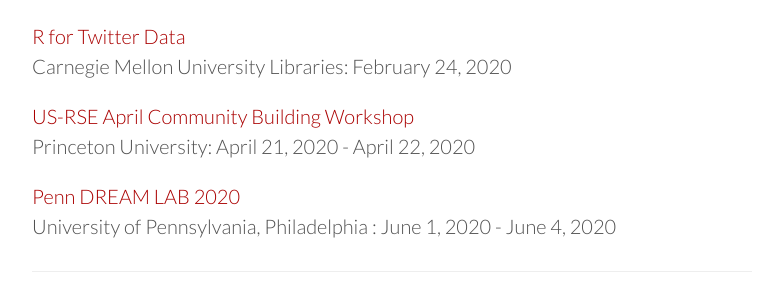
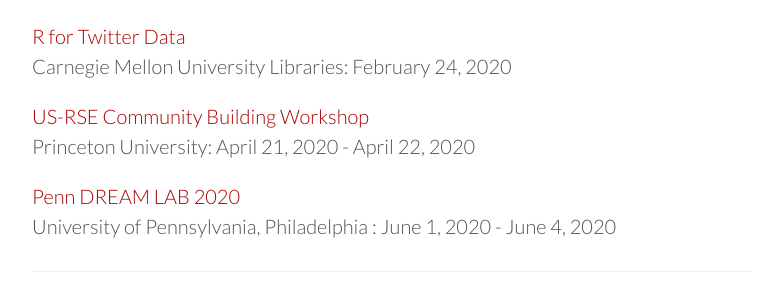
Before and after one commit to mdlincoln/mdlincoln.github.io, a Jekyll site: the page built from index.md, in a window 1280 px wide. Shown: the part 679-978 px from the top of the page, without its empty margins (248-1032 px from the left). Built offline with Jekyll 4.4.1, drawn with Linux system fonts in a browser that asks for light colours; nearby versions of some CDN libraries; a script that is not in the unit is left out.

Commit message:
remove "april" from USRSE description

```diff
--- a/_data/travel.yaml
+++ b/_data/travel.yaml
@@ -16,7 +16,7 @@
     location: Carnegie Mellon University Libraries
     url: 'https://cmu.libcal.com/event/6019637'
     venue: R for Twitter Data
-  - venue: US-RSE April Community Building Workshop
+  - venue: US-RSE Community Building Workshop
     location: Princeton University
     datestart: 2020-04-21T05:00:00.000Z
     dateend: 2020-04-22T05:00:00.000Z
```
